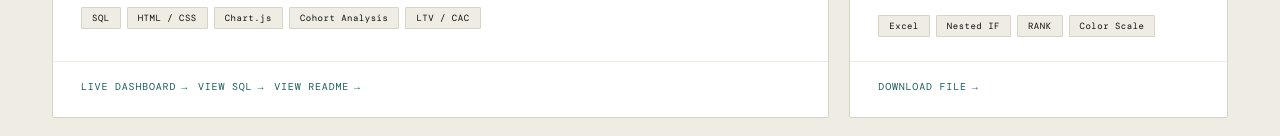
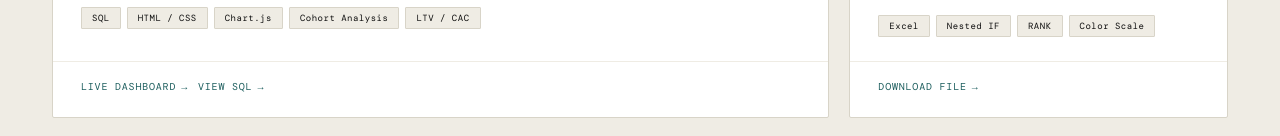
Before and after one commit to mec3202-hue/mec3202-hue.github.io, a plain HTML site: page index.html in a window 1280 px wide. Shown: the part 3323-3459 px from the top of the page. Drawn offline with nearby package versions, Linux system fonts and the light colour scheme.

Commit message:
Update index.html

```diff
--- a/index.html
+++ b/index.html
@@ -787,7 +787,6 @@
       <div class="project-bottom">
         <a href="b2b_sales_dashboard.html" target="_blank" class="proj-link">Live Dashboard</a>
         <a href="b2b_sales_analytics.sql" target="_blank" class="proj-link">View SQL</a>
-        <a href="README_b2b_sales.md" target="_blank" class="proj-link">View README</a>
       </div>
     </div>
 
```
